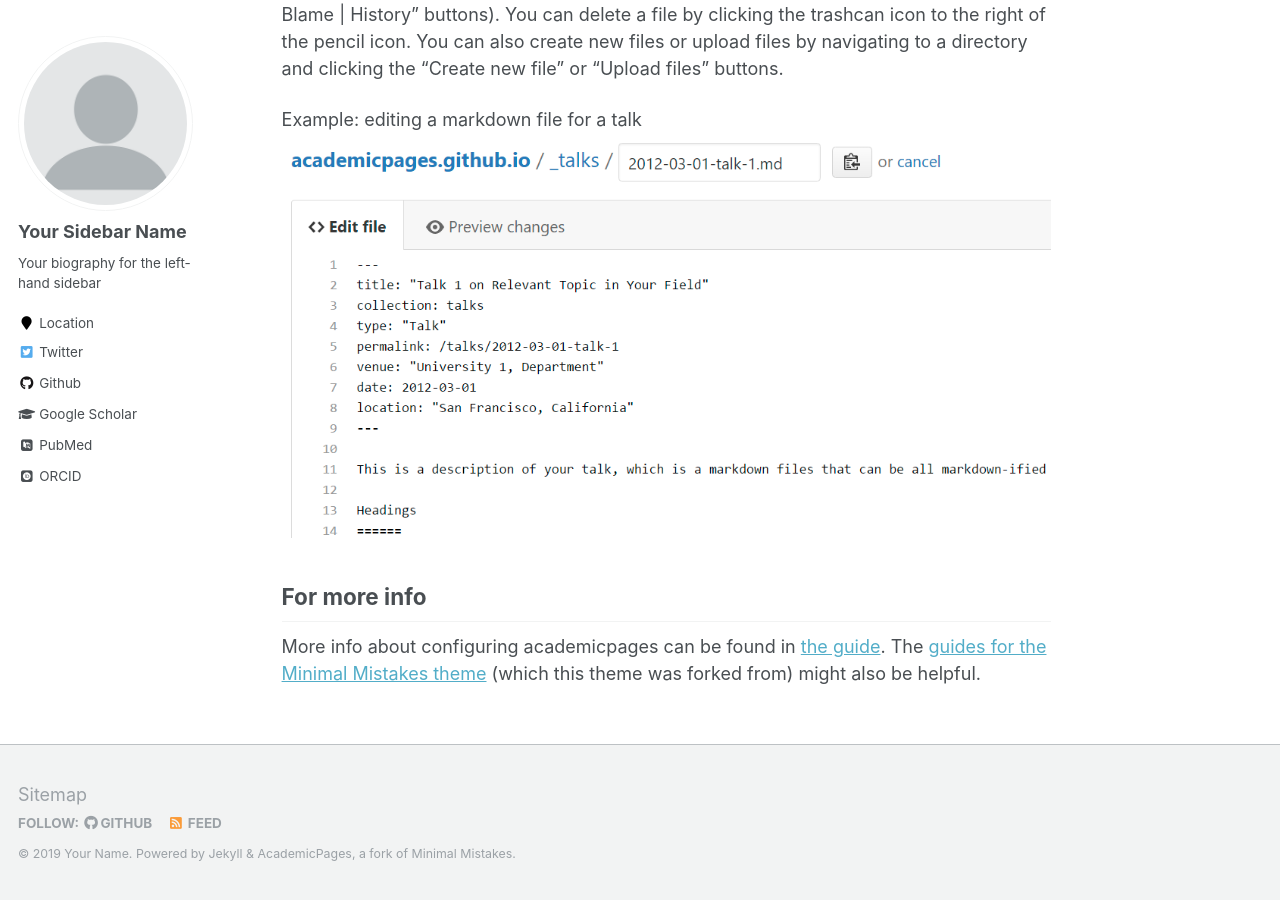
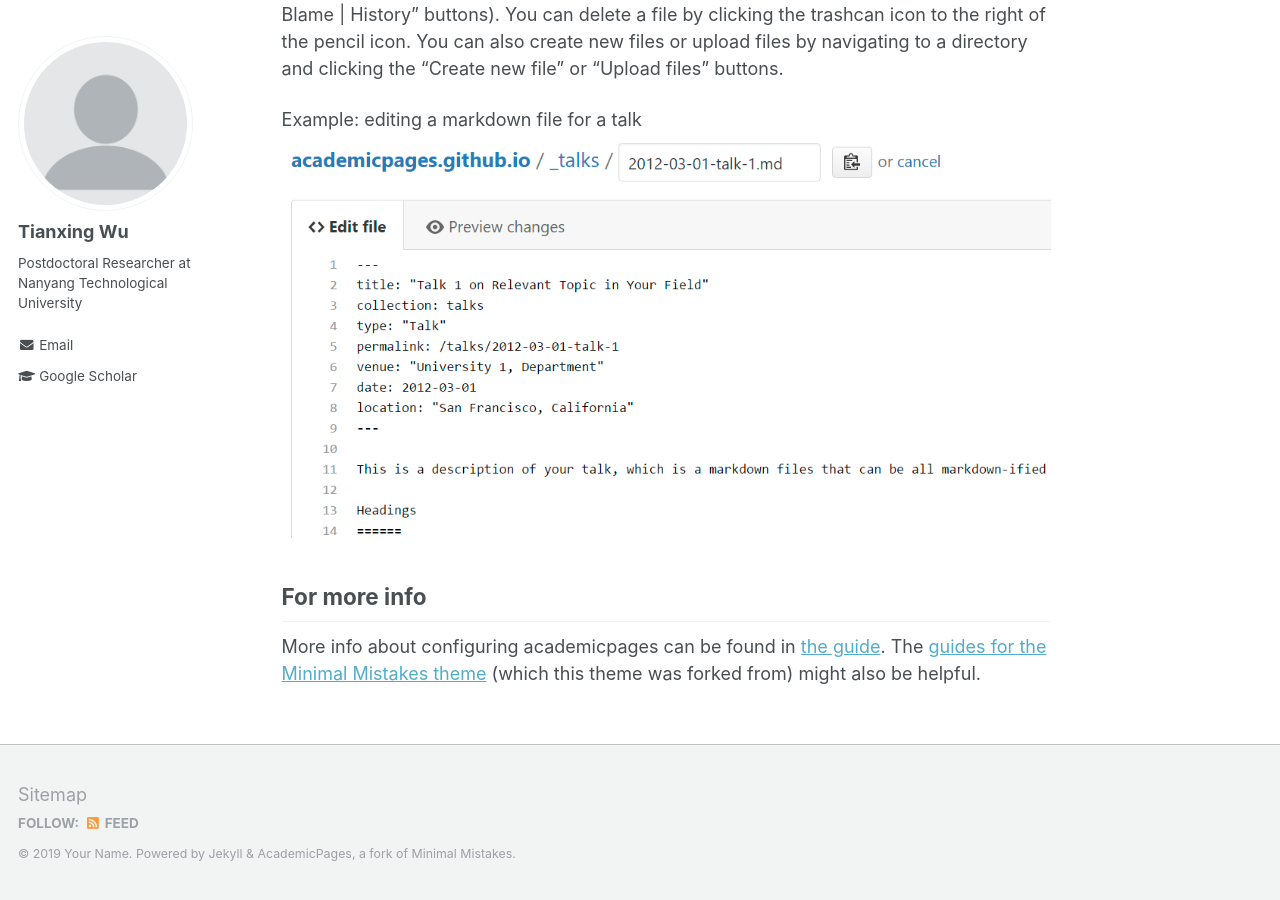
Before and after one commit to tianxing-wu/tianxing-wu.github.io, a Jekyll site: the page built from _pages/about.md, in a window 1280 px wide and 900 px high, scrolled down 2463 px. Built offline with Jekyll 4.4.1, drawn with Linux system fonts in a browser that asks for light colours; some web fonts are replaced.

Commit message:
site update

```diff
--- a/_config.yml
+++ b/_config.yml
@@ -80,15 +80,15 @@ analytics:
 
 # Site Author
 author:
-  name             : "Your Sidebar Name"
+  name             : "Tianxing Wu"
   avatar           : "profile.png"
-  bio              : "Your biography for the left-hand sidebar"
-  location         : "Location"
+  bio              : "Postdoctoral Researcher at Nanyang Technological University"
+  location         :
   employer         :
-  pubmed           : "https://www.ncbi.nlm.nih.gov/pubmed/?term=john+snow"
-  googlescholar    : "http://yourfullgooglescholarurl.com"
-  email            :
-  researchgate     :  # example: "https://www.researchgate.net/profile/yourprofile"
+  pubmed           :
+  googlescholar    : "https://scholar.google.com/citations?user=VE7OlAkAAAAJ"
+  email            : "wutianxing@ntu.edu.sg"
+  researchgate     :
   uri              :
   bitbucket        :
   codepen          :
@@ -96,20 +96,20 @@ author:
   flickr           :
   facebook         :
   foursquare       :
-  github           : "academicpages"
+  github           :
   google_plus      :
   keybase          :
   instagram        :
-  impactstory      : #"https://profiles.impactstory.org/u/xxxx-xxxx-xxxx-xxxx"
+  impactstory      :
   lastfm           :
   linkedin         :
-  orcid            : "http://orcid.org/yourorcidurl"
+  orcid            :
   pinterest        :
   soundcloud       :
-  stackoverflow    : # http://stackoverflow.com/users/123456/username
+  stackoverflow    :
   steam            :
   tumblr           :
-  twitter          : "replacethistwitterhandle"
+  twitter          :
   vine             :
   weibo            :
   xing             :
```
Also changed, not shown: 1 other file.
